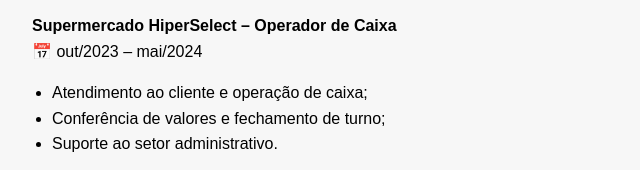
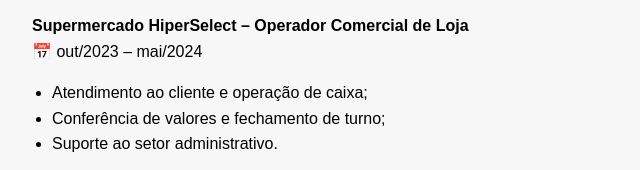
Before and after one commit to GustavoSchutz/Curr-culo-html, a plain HTML site: page index.html in a window 1280 px wide. Shown: the part 831-1001 px from the top of the page, 208-848 px from the left. Drawn offline with Linux system fonts and the light colour scheme.

Commit message:
Update index.html

```diff
--- a/index.html
+++ b/index.html
@@ -86,7 +86,7 @@
             <li>Apoio administrativo e financeiro.</li>
         </ul>
 
-        <p><strong>Supermercado HiperSelect – Operador de Caixa</strong><br>
+        <p><strong>Supermercado HiperSelect – Operador Comercial de Loja</strong><br>
         📅 out/2023 – mai/2024</p>
         <ul>
             <li>Atendimento ao cliente e operação de caixa;</li>
```
